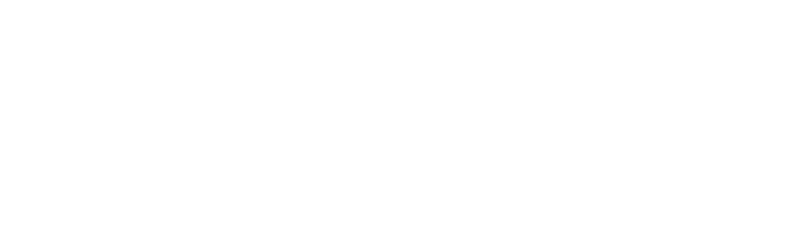
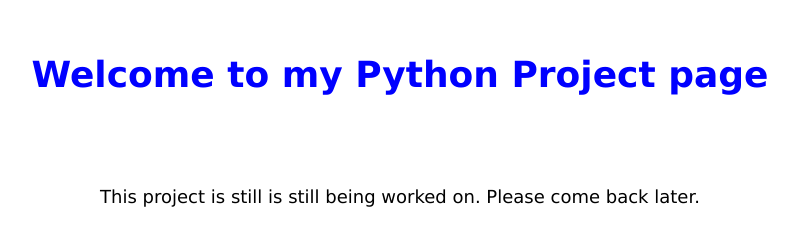
Before and after one commit to m-j-hodges/MyPortfolio, a plain HTML site: page Project3.html in a window 1280 px wide. Shown: the whole page, without its empty margins (240-1038 px from the left). Drawn offline with Linux system fonts and the light colour scheme.

Commit message:
Adding webpage for Project 3

```diff
--- /dev/null
+++ b/CSS/Project3-styles.css
@@ -0,0 +1,16 @@
+body {
+  font-family:Verdana, Geneva, Tahoma, sans-serif;
+
+}
+
+h1 {
+  color: blue;
+  padding: 30px;
+  font-size: 36px;
+  text-align: center;
+}
+p {
+  font-size: 18px;
+  text-align: center;
+
+}
--- a/Project3.html
+++ b/Project3.html
@@ -0,0 +1,18 @@
+<!DOCTYPE html>
+<html lang="en">
+<head>
+  <meta charset="UTF-8">
+  <meta http-equiv="X-UA-Compatible" content="IE=edge">
+  <meta name="viewport" content="width=device-width, initial-scale=1.0">
+  <title>Matt Hodges - Project 3 - Python</title>
+  <link rel="stylesheet" href="./CSS/Project3-styles.css"></link>
+</head>
+<body>
+  <header>
+    <h1>Welcome to my Python Project page  </h1>
+    <br>
+    <p>This project is still is still being worked on. Please come back later. </p>
+  </header>
+
+</body>
+</html>
```
Also changed, not shown: CSS/styles.css (+14 -4 lines), index.html (+4 -3 lines).
